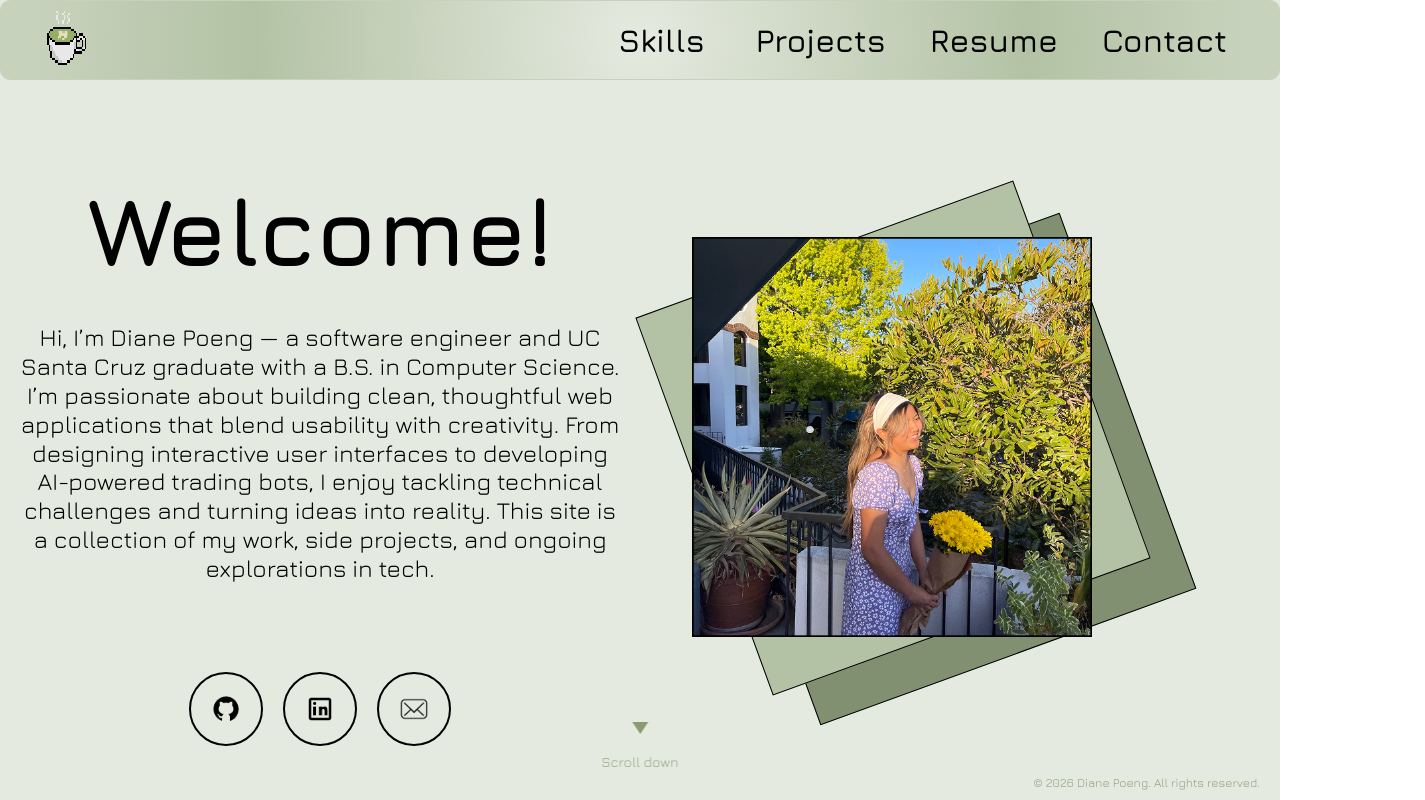
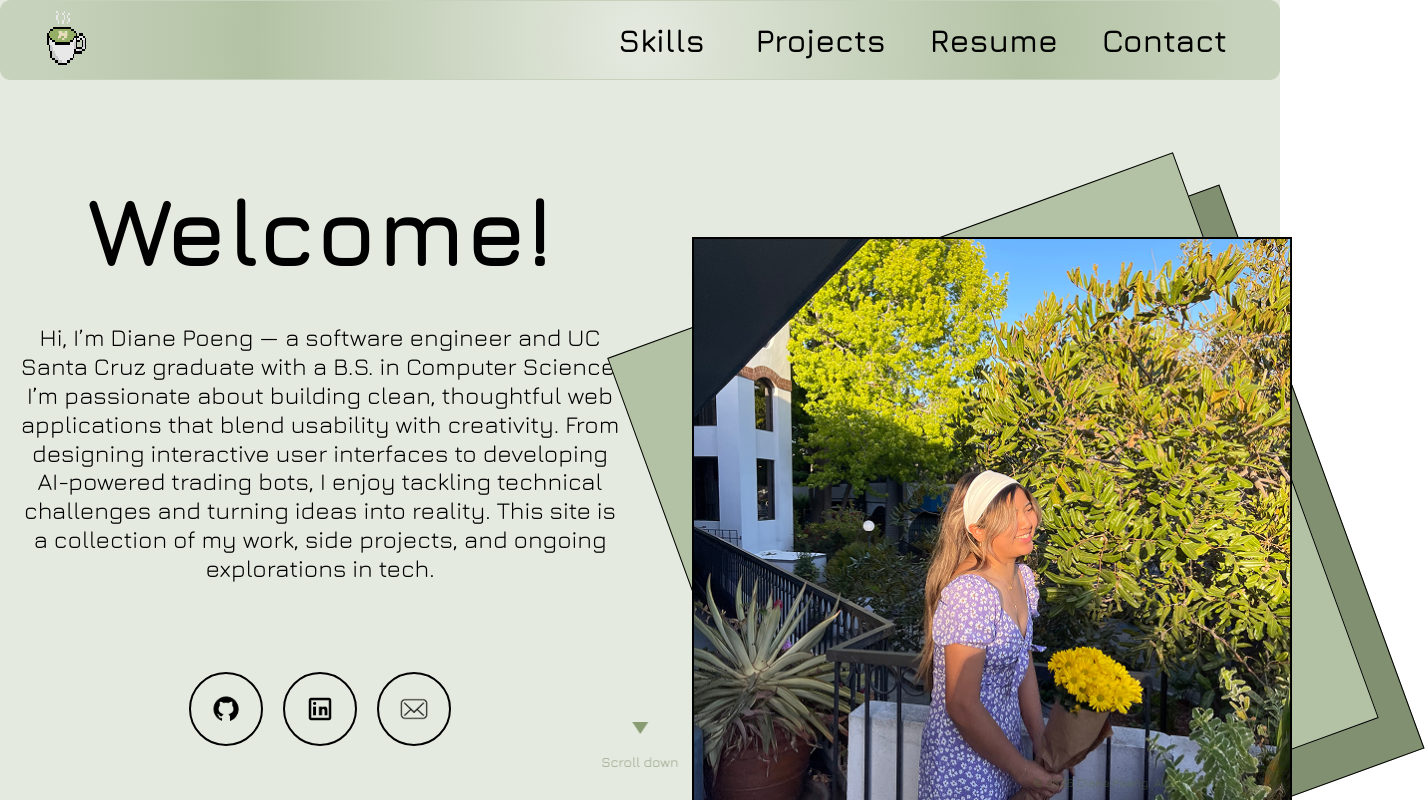
Before and after one commit to dianee0/dpoeng, a React (Vite) app: page / in a window 1280 px wide. Shown: the top 800 px of the page, 1425 px wide, since content can reach past the window. Built offline with nearby package versions, Linux system fonts and the light colour scheme.

Commit message:
enlarged rectangle boxes

```diff
--- a/src/components/rightImg.css
+++ b/src/components/rightImg.css
@@ -12,8 +12,8 @@
 .imageRect {
   box-sizing: border-box;
   position: absolute;
-  width: clamp(400px, 25vw, 400px);
-  height: clamp(400px, 25vw, 400px);
+  width: clamp(600px, 25vw, 600px);
+  height: clamp(600px, 25vw, 600px);
   background-image: url(/images/imgRectangle.png);
   background-size: cover;
   background-position: center;
@@ -26,8 +26,8 @@
 
 .middleRect {
   position: absolute;
-  width: clamp(400px, 25vw, 400px);
-  height: clamp(400px, 25vw, 400px);
+  width: clamp(600px, 25vw, 600px);
+  height: clamp(600px, 25vw, 600px);
   background: #b3c2a4;
   border: 1px solid #000000;
   transform: rotate(-20deg);
@@ -39,8 +39,8 @@
 .bottomRect {
   box-sizing: border-box;
   position: absolute;
-  width: clamp(400px, 25vw, 400px);
-  height: clamp(400px, 25vw, 400px);
+  width: clamp(600px, 25vw, 600px);
+  height: clamp(600px, 25vw, 600px);
   left: clamp(80px, 5vw, 80px);
   top: clamp(30px, 5vw, 80px);
   background: #829072;
```
